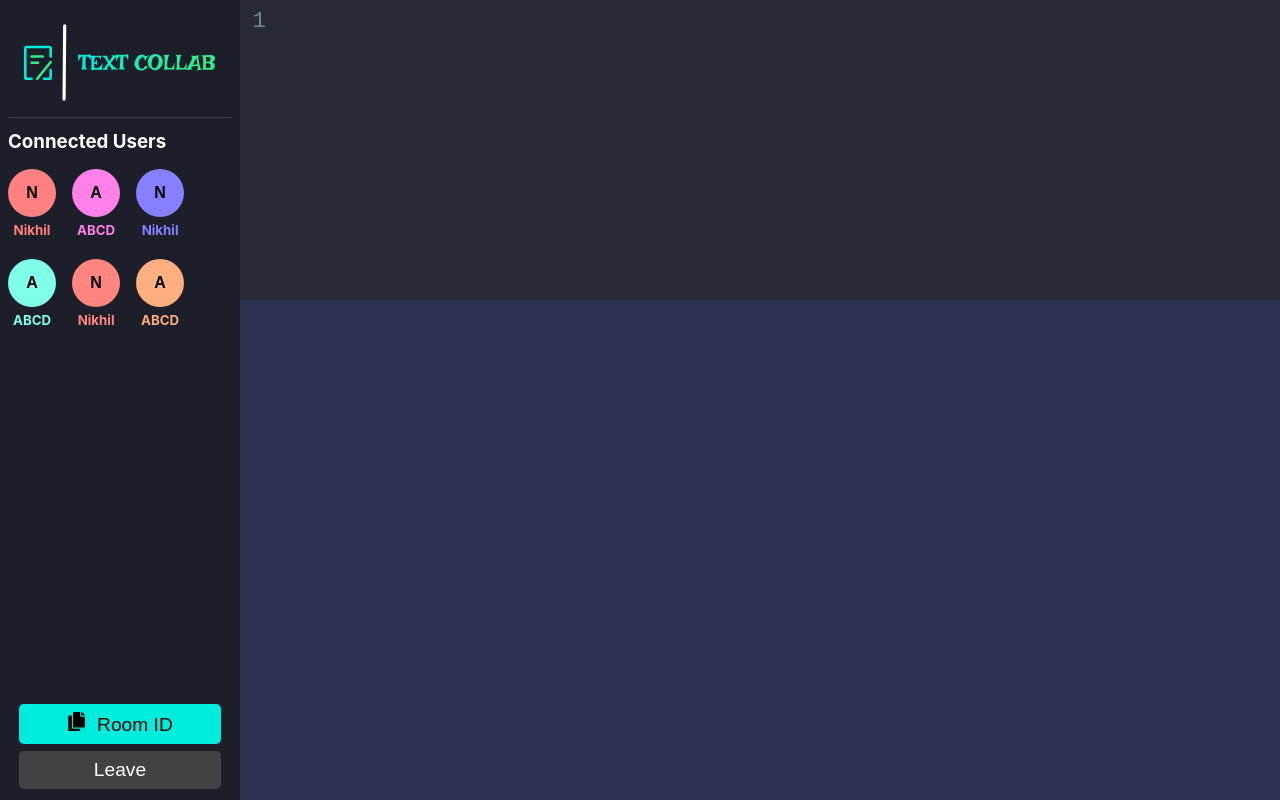
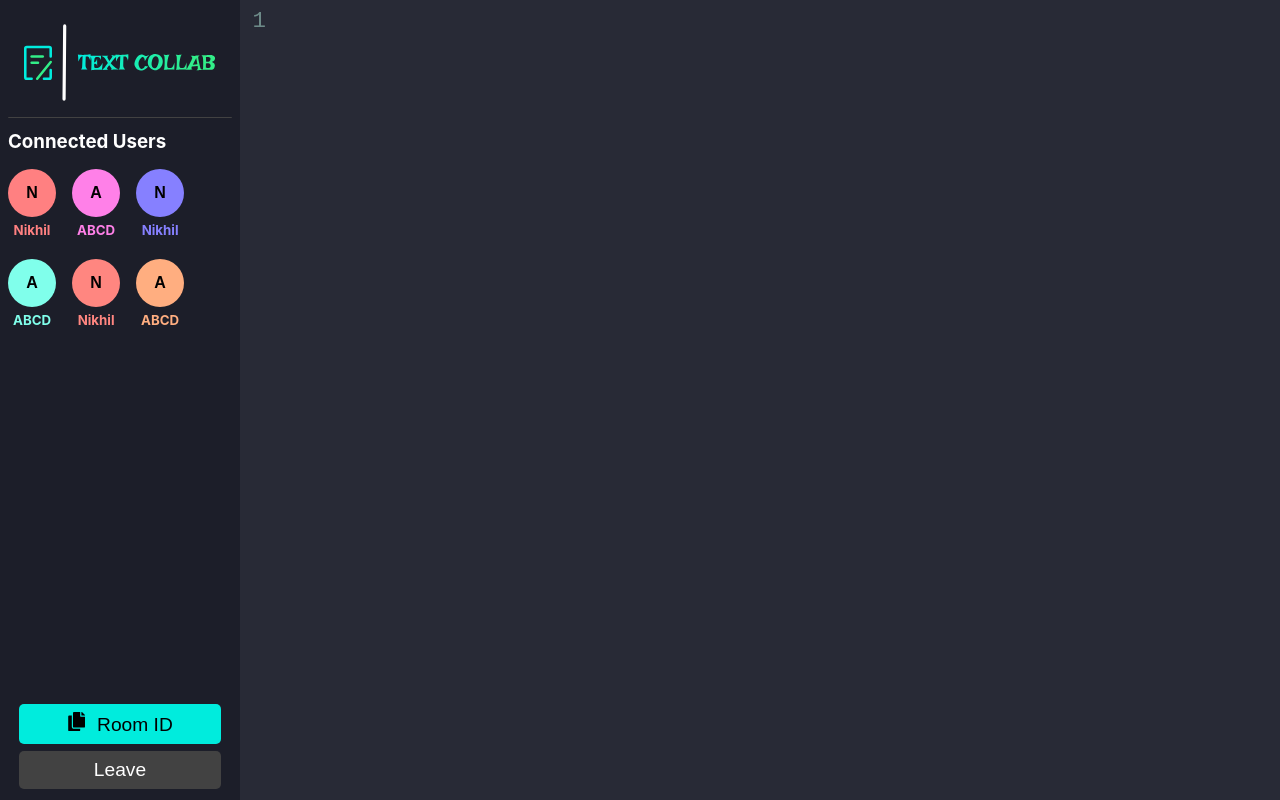
Before and after one commit to Nikhil-Duttaroy/Online-Text-Collab, a React (Vite) app: page /editor/1 in a window 1280 px wide. Built offline with nearby package versions, Linux system fonts and the light colour scheme; no server answers.

Commit message:
Height glitch fixed

```diff
--- a/src/components/Editor/Editor.component.jsx
+++ b/src/components/Editor/Editor.component.jsx
@@ -27,7 +27,7 @@
   }, []);
 
   return (
-    <textarea  id="realtimeEditor" cols="30" rows="10"></textarea>
+    <textarea  id="realtimeEditor"></textarea>
   )
 }
 
--- a/src/components/Editor/Editor.styles.css
+++ b/src/components/Editor/Editor.styles.css
@@ -1,6 +1,5 @@
 .CodeMirror{
     font-size: 1.4rem;
-    /* min-height: calc(100vh-20px); */
-    height: 100vh;
     line-height: 1.6;
+    height: 100% !important
 }
```
